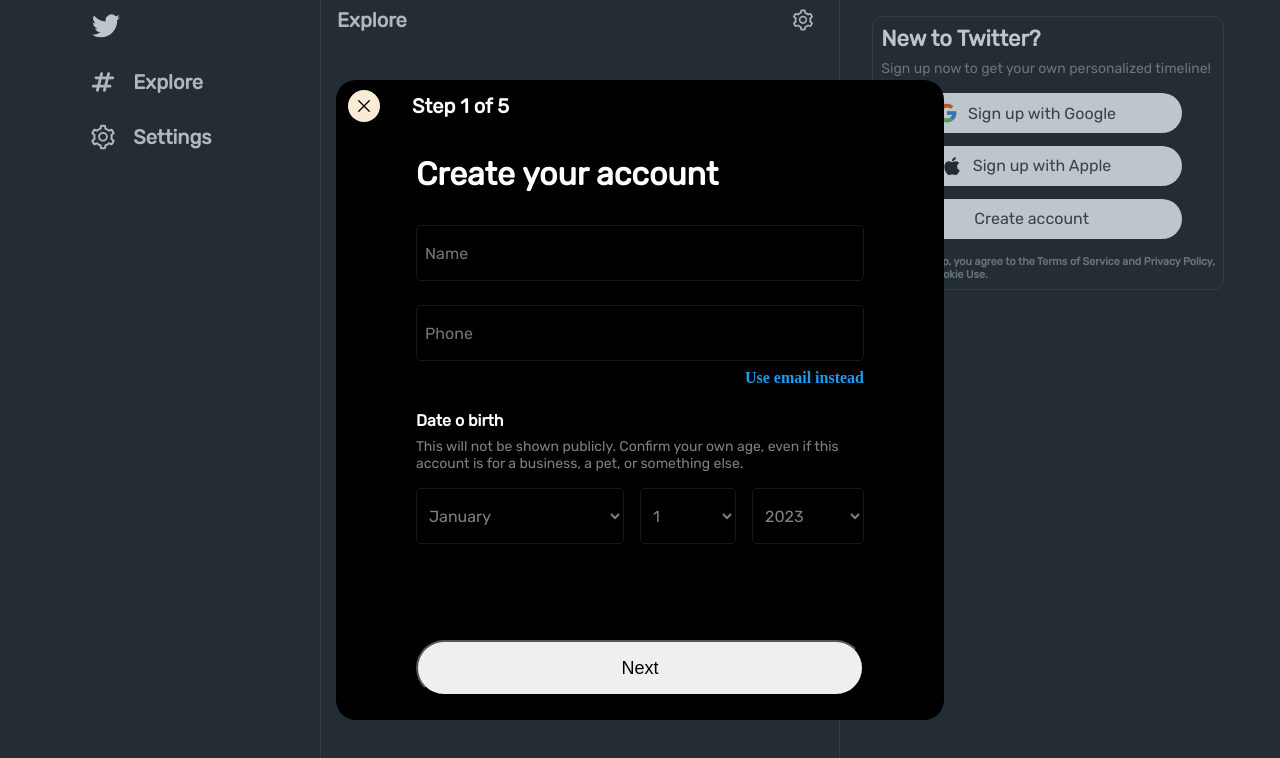
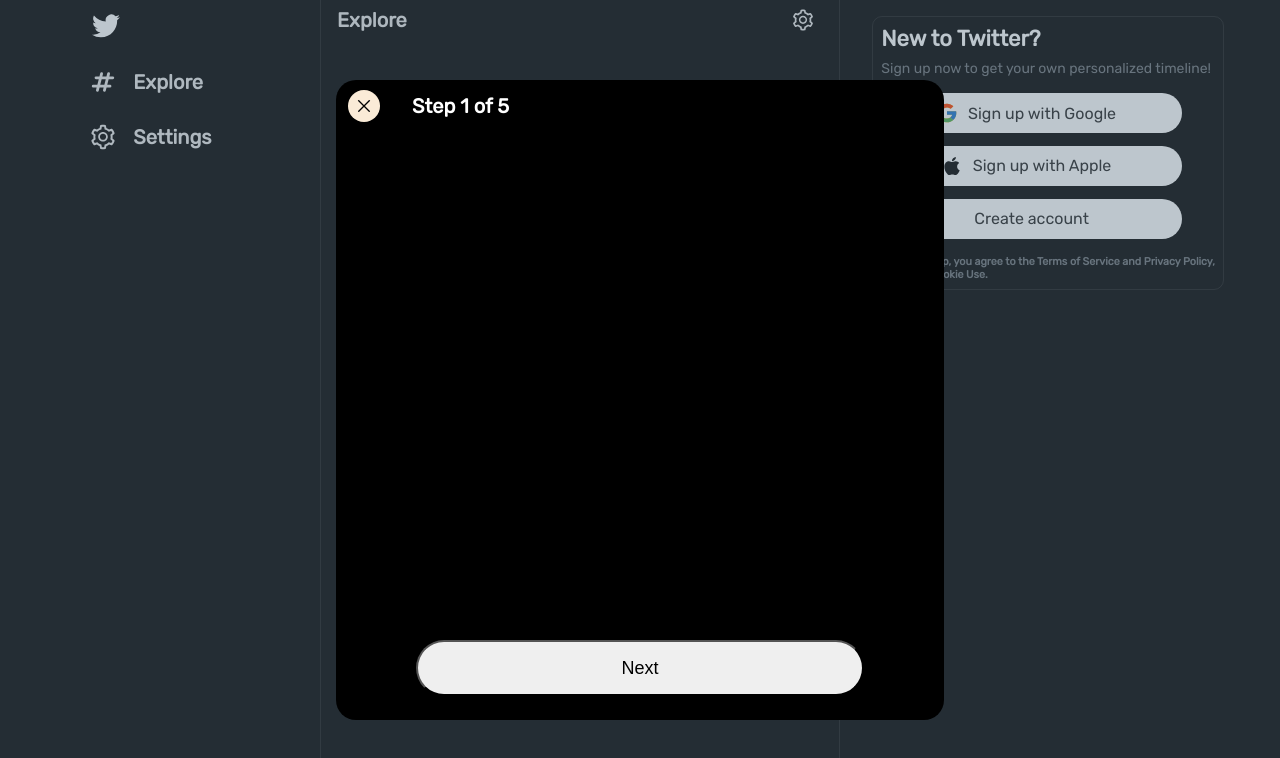
Before and after one commit to RachaponKjr/Twitter_Clone-2023, a React (Create React App) app in the folder client/: page /signup in a window 1280 px wide. Shown: the top 758 px of the page. Built offline with nearby package versions, Linux system fonts and the light colour scheme; the HTML template or start-up script is replaced by a standard one.

Commit message:
14/5/2023

```diff
--- a/client/src/Pages/Home/RightS/Signup/Signup.css
+++ b/client/src/Pages/Home/RightS/Signup/Signup.css
@@ -80,14 +80,14 @@
 /* section 1 */
 .h1-head{
     color: white;
-    font-size: 32px;
+    font-size: 30px;
     font-weight: 700;
     margin-bottom: 1rem;
     font-family: 'Rubik', sans-serif;
 }
 .input-sty{
     height: 3.5rem;
-    margin: 1rem 0 0.5rem 0;
+    margin: 0.7rem 0 0.5rem 0;
     padding: 0 0.5rem;
     outline: none;
     border:1px solid var(--g-hover) ;
--- a/client/src/Pages/Home/RightS/Signup/Signup.js
+++ b/client/src/Pages/Home/RightS/Signup/Signup.js
@@ -88,7 +88,7 @@
         <form
           style={{ width: "100%", height: "100%", display:'flex',flexDirection:"column",justifyContent:'space-between' }}
         >
-          <div style={{display:'flex',flexDirection:'column'}}>
+          {/* <div style={{display:'flex',flexDirection:'column'}}>
           <h1 className="h1-head">Create your account</h1>
           <input type="text" placeholder="Name" className="input-sty"></input>
           <input type="text" placeholder="Phone" className="input-sty"></input>
@@ -129,6 +129,13 @@
               </select>
             </div>
           </div>
+          </div> */}
+
+          <div className="head-2">
+            <div>
+
+            </div>
+
           </div>
           <button type="submit" className="btn-s">Next</button>
         </form>
```
